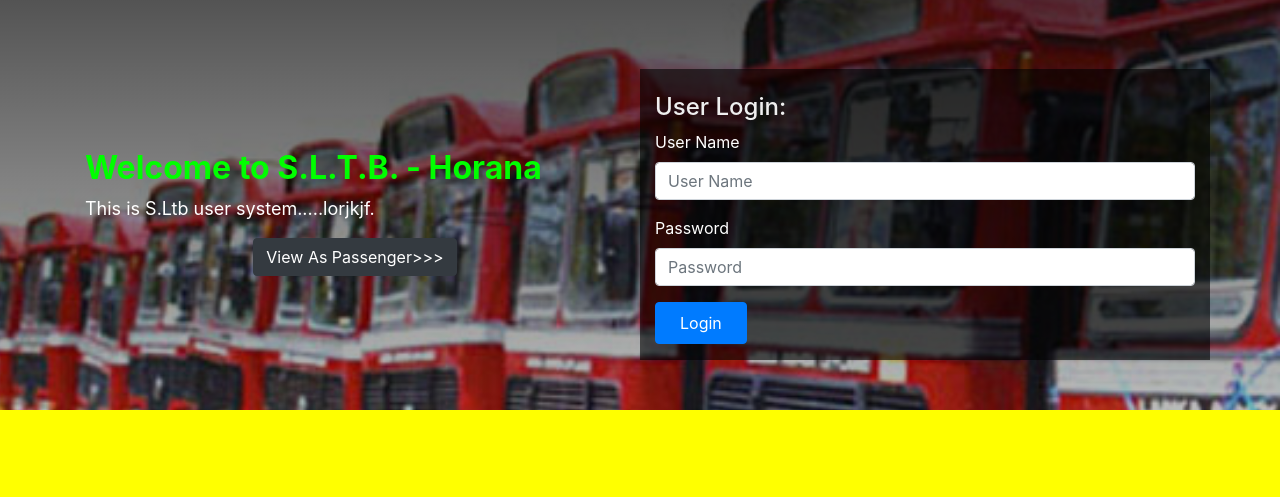
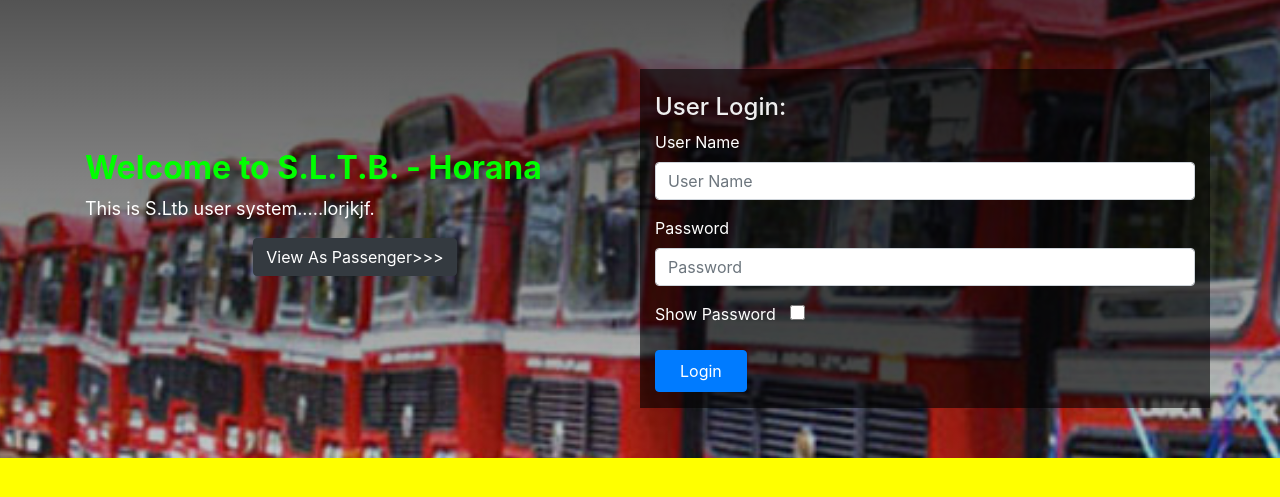
Before and after one commit to Uditha05/Depot-Management-System, a PHP site: page / in a window 1280 px wide. Shown: the part 127-624 px from the top of the page. Run offline with PHP 8.4, Linux system fonts and the light colour scheme.

Commit message:
add show password

```diff
--- a/index.php
+++ b/index.php
@@ -30,9 +30,7 @@
 	<link rel="stylesheet" type="text/css" href="view/css/main.css">
 
 
-	<script src="https://ajax.googleapis.com/ajax/libs/jquery/3.4.1/jquery.min.js"></script>
-	<script src="https://cdnjs.cloudflare.com/ajax/libs/popper.js/1.14.7/umd/popper.min.js"></script>
-	<script src="https://maxcdn.bootstrapcdn.com/bootstrap/4.3.1/js/bootstrap.min.js"></script>
+
 	<meta charset="UTF-8">
 
 	<style>
@@ -98,6 +96,10 @@
 				    <label for="formGroupExampleInput2">Password</label>
 				    <input type="password" class="form-control" name="password" id="formGroupExampleInput2" placeholder="Password">
 				  </div>
+				  <div class="form-group">
+				  	<label for="formGroupExampleInput3">Show Password</label>
+				  	<input type="checkbox" id="showpass" style="width: 15px;height: 15px;margin-left: 10px;">
+				  </div>
 
 				   <div class="form-group">
 	              <input type="submit" value="Login" name="login" class="btn btn-primary py-2 px-4">
@@ -110,5 +112,22 @@
 	</div>
 </header>
 
+<script src="https://ajax.googleapis.com/ajax/libs/jquery/3.4.1/jquery.min.js"></script>
+<script src="https://cdnjs.cloudflare.com/ajax/libs/popper.js/1.14.7/umd/popper.min.js"></script>
+<script src="https://maxcdn.bootstrapcdn.com/bootstrap/4.3.1/js/bootstrap.min.js"></script>
+
+<script>
+	$(document).ready(function(){
+		$('#showpass').click(function(){
+			if ($('#showpass').is(':checked')) {
+				$('#formGroupExampleInput2').attr('type','text');
+			}else{
+				$('#formGroupExampleInput2').attr('type','password');
+			}
+		});
+	});
+
+</script>
+
 </body>
 </html>
```
